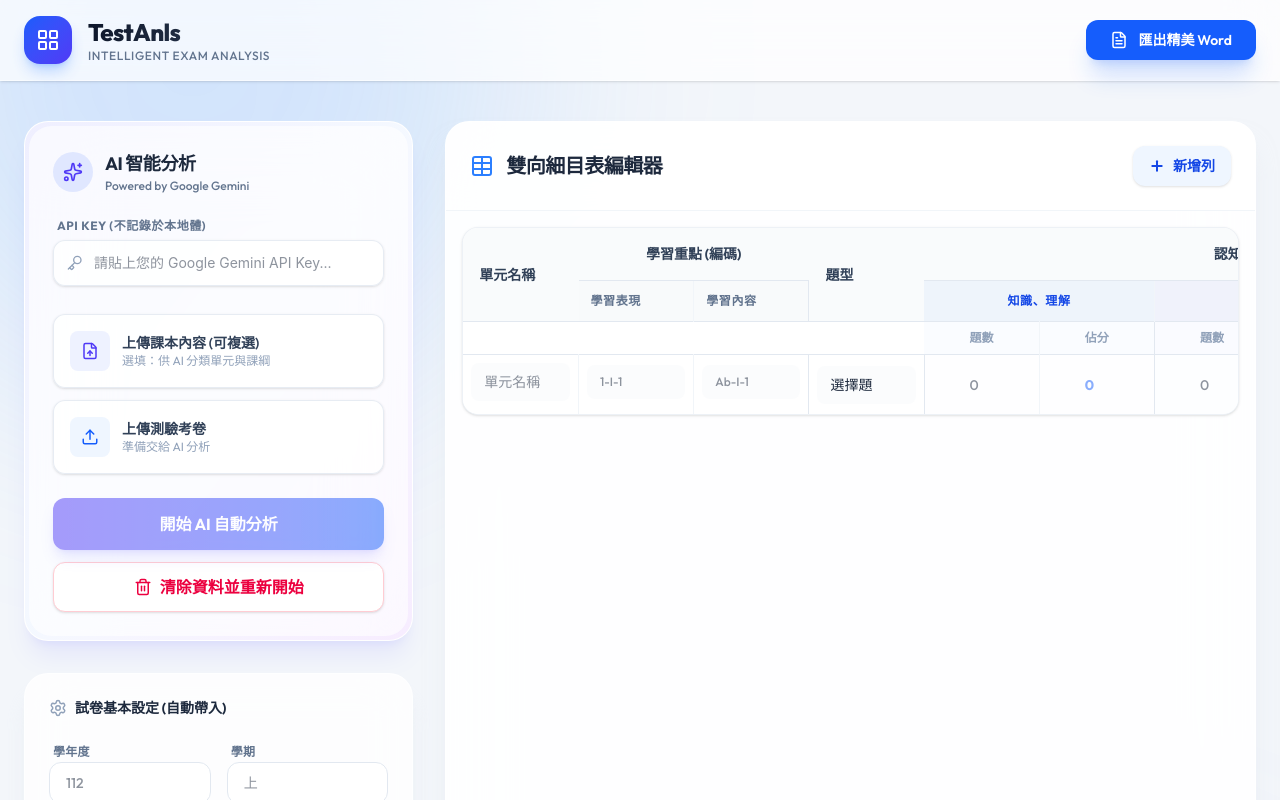
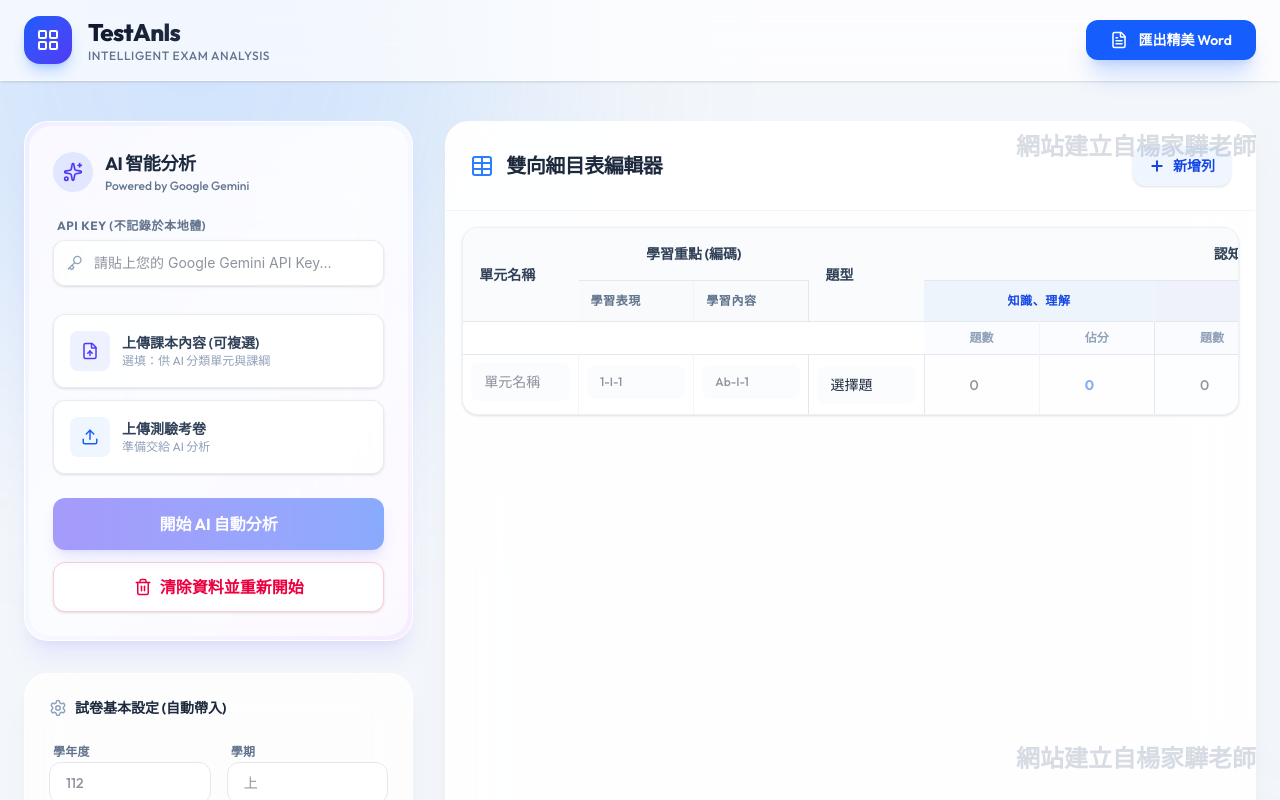
Before and after one commit to chy23/TestAnls, a React (Vite) app: page / in a window 1280 px wide. Shown: the top 800 px of the page. Built offline with nearby package versions, Linux system fonts and the light colour scheme.

Commit message:
Add watermark

```diff
--- a/src/App.jsx
+++ b/src/App.jsx
@@ -439,6 +439,16 @@ export default function App() {
         </div>
       </header>
 
+      {/* Top Right Watermark */}
+      <div className="fixed top-32 right-6 text-[18pt] text-slate-500/25 font-bold pointer-events-none select-none z-40">
+        網站建立自楊家驊老師
+      </div>
+
+      {/* Bottom Right Watermark */}
+      <div className="fixed bottom-6 right-6 text-[18pt] text-slate-500/25 font-bold pointer-events-none select-none z-40">
+        網站建立自楊家驊老師
+      </div>
+
       <main className="max-w-7xl mx-auto px-6 py-10 space-y-8 relative z-10">
 
         {error && (
```
